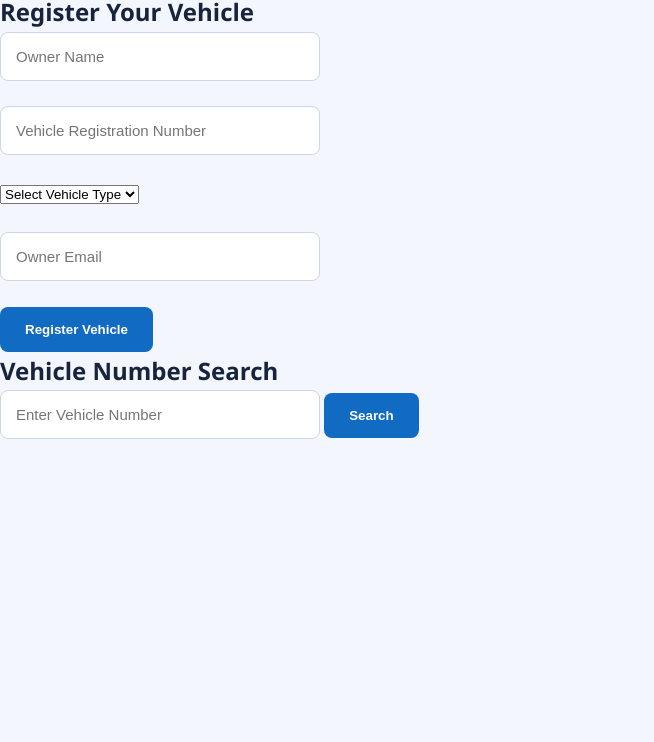
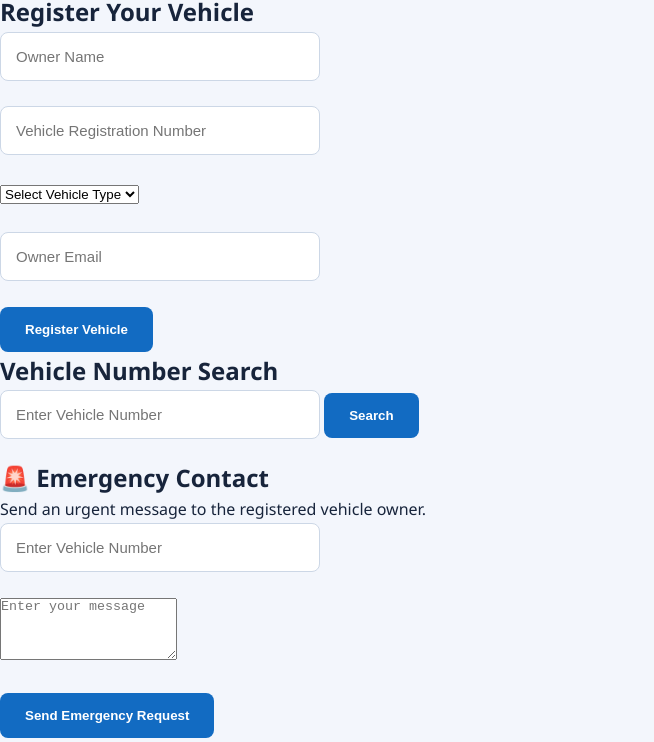
Before and after one commit to mathanikamj17/smart-vehicle-owner-contact-system, a plain HTML site: page index.html in a window 1280 px wide. Shown: the part 58-800 px from the top of the page, without its empty margins (0-654 px from the left). Drawn offline with Linux system fonts and the light colour scheme.

Commit message:
emergency contact

```diff
--- a/index.html
+++ b/index.html
@@ -61,6 +61,32 @@
     <p id="result"></p>
 
     <script src="script.js"></script>
+<section id="emergency">
+    <h2>🚨 Emergency Contact</h2>
 
+    <p>Send an urgent message to the registered vehicle owner.</p>
+
+    <input
+        type="text"
+        id="emergencyVehicle"
+        placeholder="Enter Vehicle Number"
+    >
+
+    <br><br>
+
+    <textarea
+        id="emergencyMessage"
+        placeholder="Enter your message"
+        rows="4"
+    ></textarea>
+
+    <br><br>
+
+    <button onclick="sendEmergency()">
+        Send Emergency Request
+    </button>
+
+    <p id="emergencyResult"></p>
+</section>
 </body>
 </html>
```
